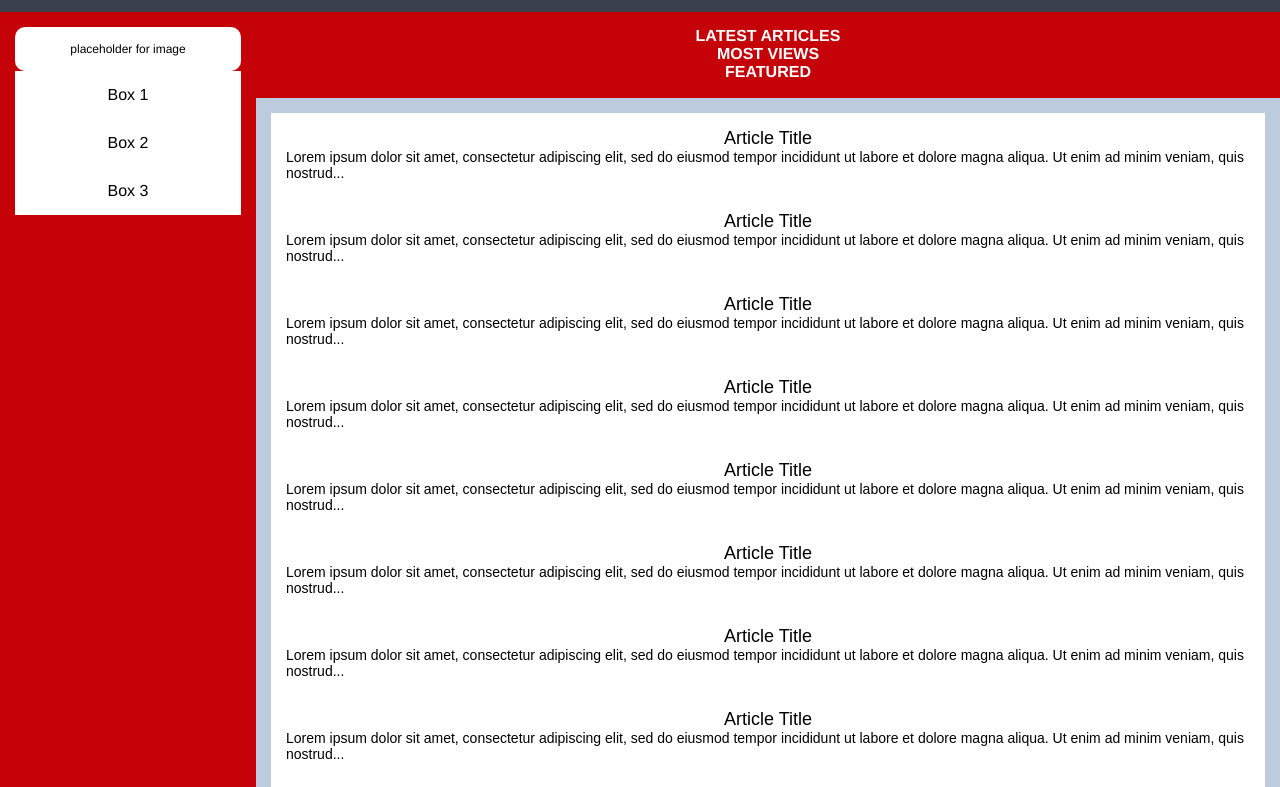
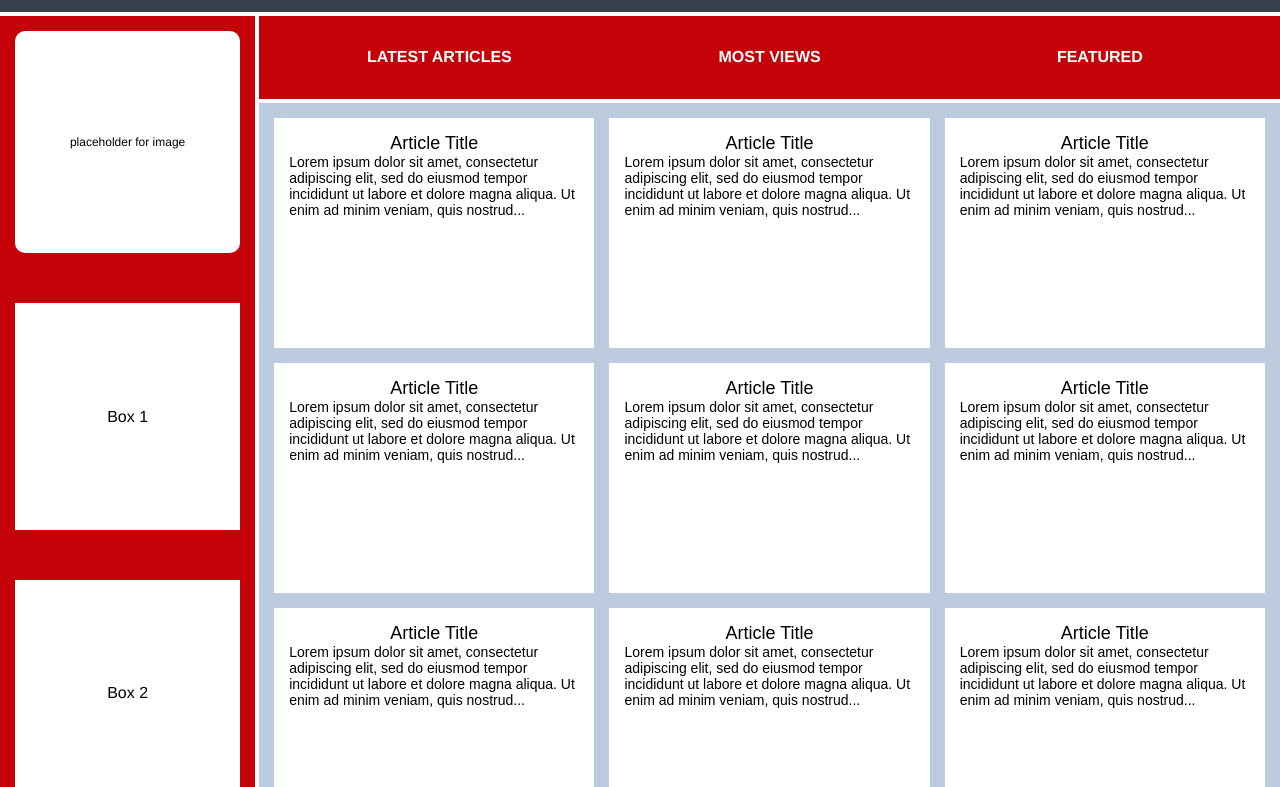
Before and after one commit to ibrahimcode85/Odin-Exercises, a plain HTML site: page grid_exercise/grid_layout_2/index.html in a window 1280 px wide. Shown: the part 85-872 px from the top of the page. Drawn offline with Linux system fonts and the light colour scheme.

Commit message:
Add style for nav-bar, side-bar, content area and footer.

```diff
--- a/grid_exercise/grid_layout_2/style.css
+++ b/grid_exercise/grid_layout_2/style.css
@@ -95,6 +95,7 @@
     display: grid;
     grid-template-columns: 1fr 4fr;
     grid-template-rows: 0.5fr 0.5fr 6fr 0.5fr;
+    gap: 4px;
   }
 
   .header{
@@ -110,15 +111,46 @@
 
   .footer{
     grid-column: span 2;
+    display: grid;
+    align-items: center;
   }
 
   ul{
     list-style: none;
   }
 
-
 .menu ul{
     display: grid;
     grid-template-columns: repeat(4, 1fr);
-    justify-items: end;
+    justify-items: center;
   }
+
+.nav {
+    display: grid;
+    align-items: center;
+}
+
+.nav ul{
+    display: grid;
+    grid-template-columns: repeat(3, 1fr);
+}
+
+.sidebar{
+    display: grid;
+    gap: 50px;
+}
+
+.side-content , .photo{
+    display: grid;
+    align-content: center;
+}
+
+.article{
+    display: grid;
+    grid-template-columns: repeat(auto-fit, minmax(250px,1fr));
+    gap: 15px;
+}
+
+.card{
+    height: 200px;
+}
```
